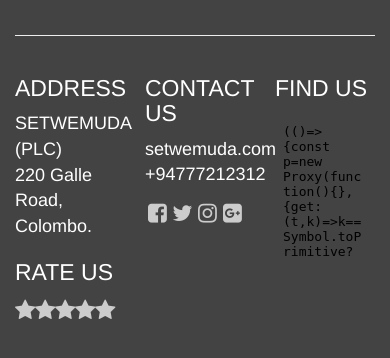
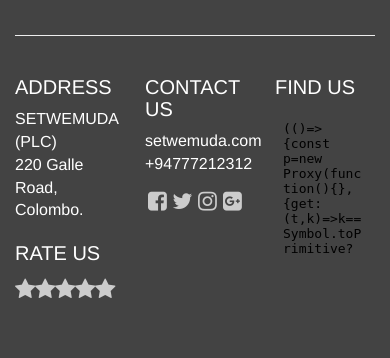
Before and after one commit to Naween2013074/uiuxcoursework1, a PHP site: page /pages/footer.html in a window 390 px wide. Shown: the top 358 px of the page. Run offline with PHP 8.4, Linux system fonts and the light colour scheme; some libraries are stand-ins or nearby versions.

Commit message:
Common footer responsive issues fixed

```diff
--- a/resources/css/style.css
+++ b/resources/css/style.css
@@ -293,31 +293,31 @@
 }
 
 .address_title h2{
-    font-size: 23px;
+    font-size: 20px;
     color: #FFFFFF;
 }
 .address_title p{
-    font-size: 18px;
+    font-size: 16px;
     color: #FFFFFF;
 }
 
 .contact_title h2{
-    font-size: 23px;
+    font-size: 20px;
     color: #FFFFFF;
 }
 
 .contact_title p{
-    font-size: 18px;
+    font-size: 16px;
     color: #FFFFFF;
 }
 
 .findus_title h2{
-    font-size: 23px;
+    font-size: 20px;
     color: #FFFFFF;
 }
 
 .rateus_title h2{
-    font-size: 23px;
+    font-size: 20px;
     color: #FFFFFF;
 }
 
```
